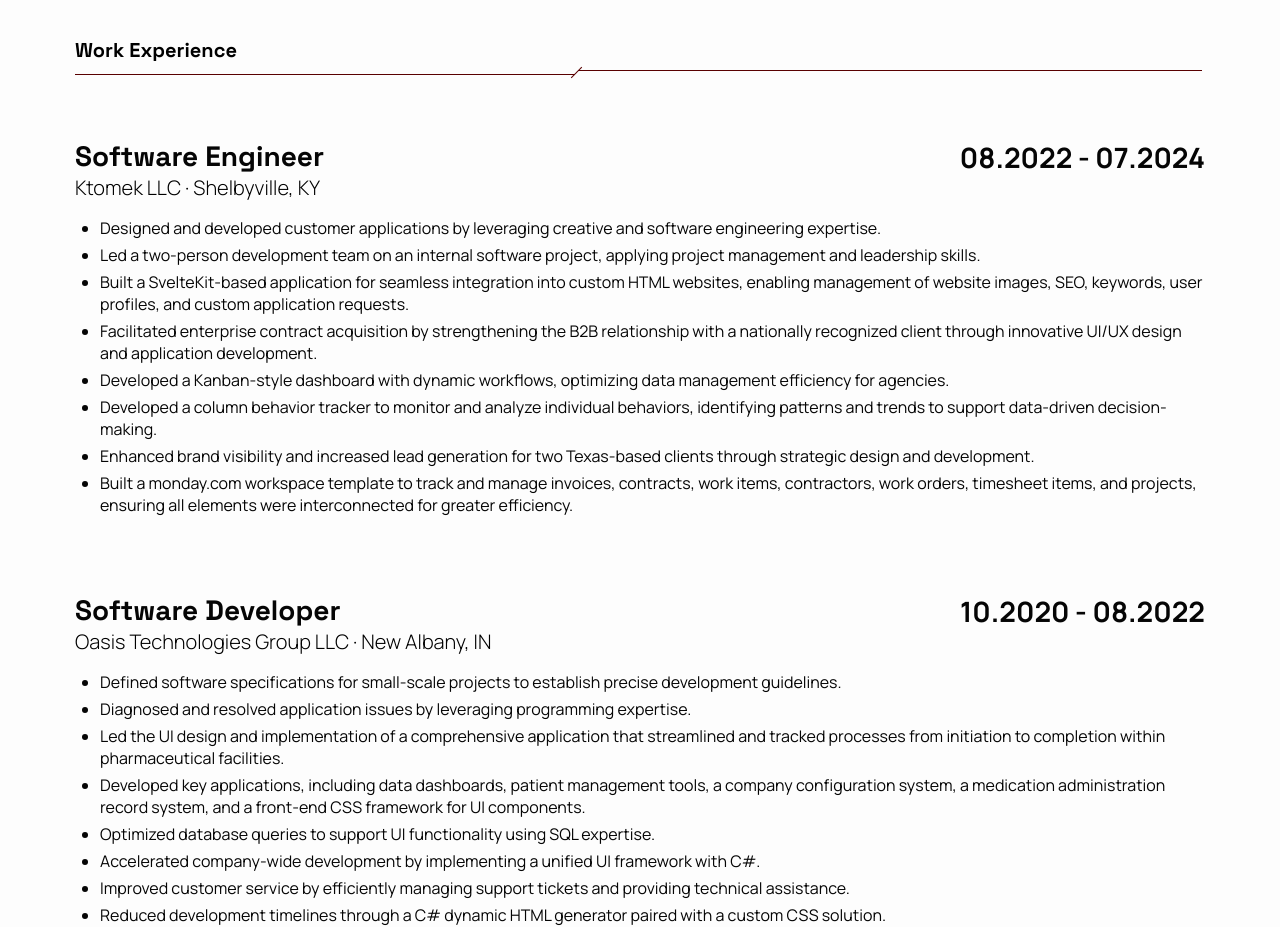
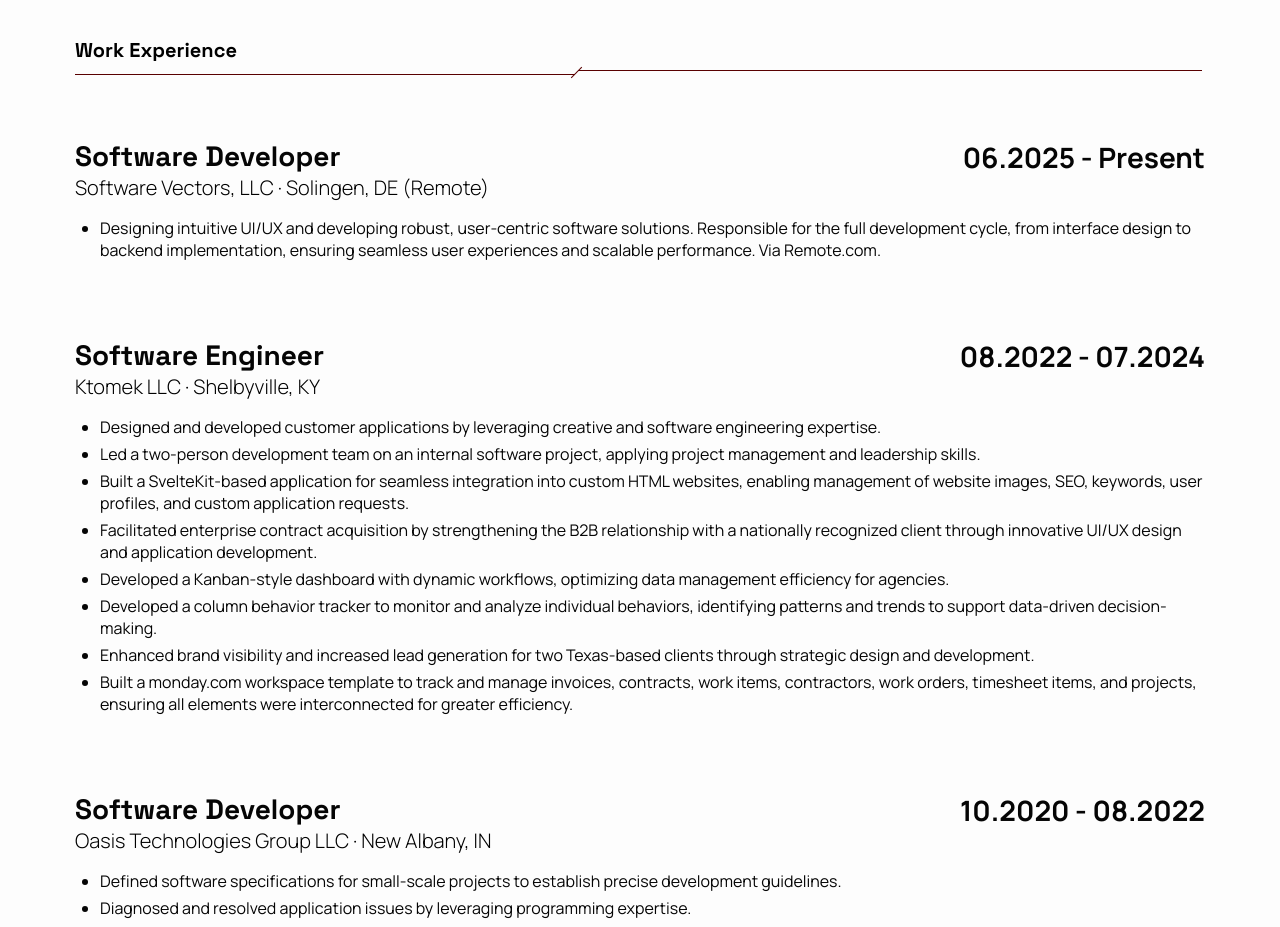
Before and after one commit to dlblak03/daltonlblake, a SvelteKit app: page / in a window 1280 px wide. Shown: the part 780-1707 px from the top of the page. Built offline with nearby package versions, Linux system fonts and the light colour scheme.

Commit message:
Added new job

```diff
--- a/src/routes/+page.svelte
+++ b/src/routes/+page.svelte
@@ -167,6 +167,38 @@
 			class="line last-line {$dark ? 'dark-line' : ''} grow"
 			style="animation-play-state: {weAnimationPlayState};"
 		></div>
+	</div>
+
+	<!-- Software Developer · Software Vectors, LLC -->
+	<div class="job-container">
+		<div class="job-header">
+			<div class="job-info {$dark ? 'dark-job-info' : ''}">
+				<h3>
+					{#if $language == 'EN'}
+						Software Developer
+					{:else if $language == 'DE'}
+						Softwareentwickler
+					{/if}
+				</h3>
+				<p class="company">Software Vectors, LLC · Solingen, DE (Remote)</p>
+			</div>
+			<div class="job-dates {$dark ? 'dark-job-dates' : ''}">
+				<time datetime="2025-06">06.2025</time> - Present
+			</div>
+		</div>
+		<ul class={$dark ? 'dark-job-description' : ''}>
+			<li>
+				{#if $language == 'EN'}
+					Designing intuitive UI/UX and developing robust, user-centric software solutions. Responsible for the full development cycle, from interface design to backend implementation, ensuring seamless user experiences and scalable performance.
+
+					Via Remote.com.
+				{:else if $language == 'DE'}
+					Entwurf intuitiver UI/UX und Entwicklung robuster, benutzerorientierter Softwarelösungen. Verantwortlich für den gesamten Entwicklungszyklus, vom Schnittstellendesign bis zur Backend-Implementierung, um nahtlose Benutzererlebnisse und skalierbare Leistung zu gewährleisten.
+
+					Über Remote.com.
+				{/if}
+			</li>
+		</ul>
 	</div>
 
 	<!-- Software Engineer · Ktomek LLC -->
```
